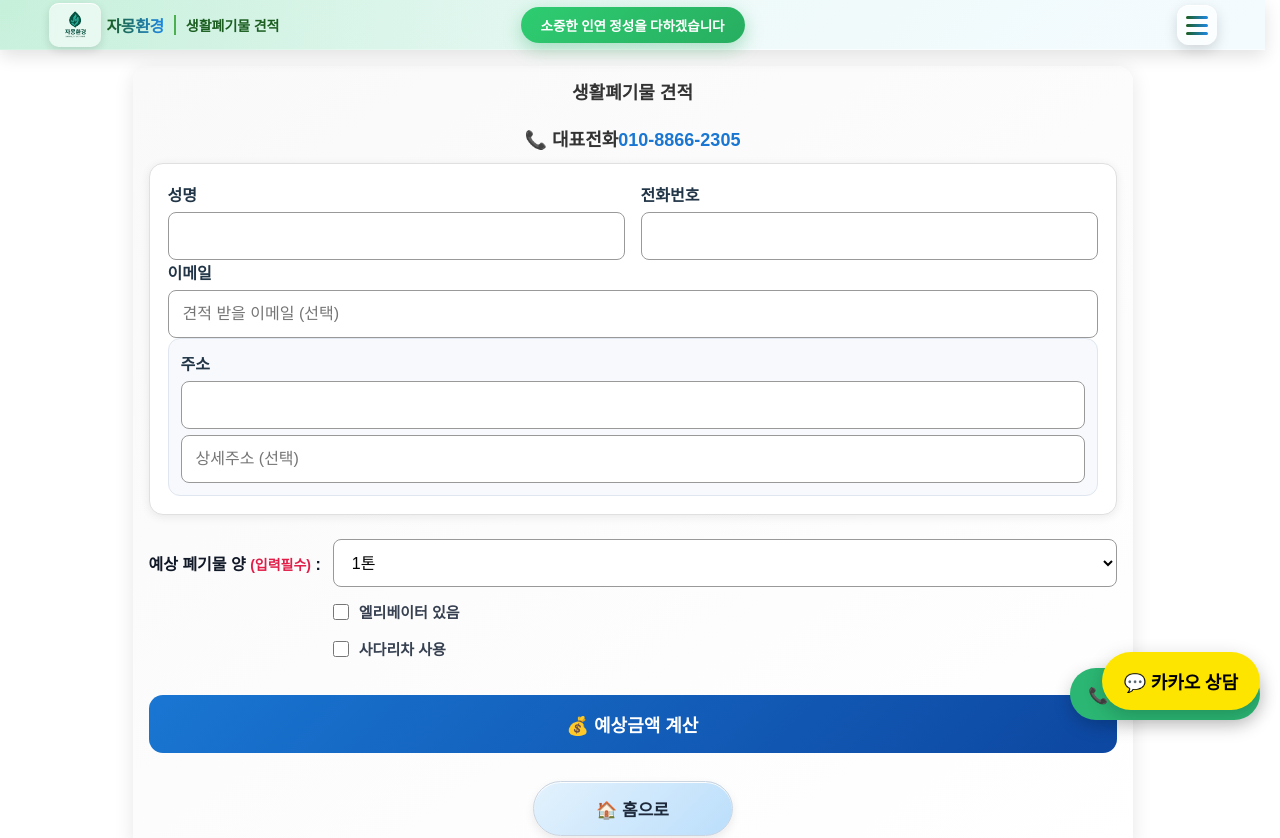
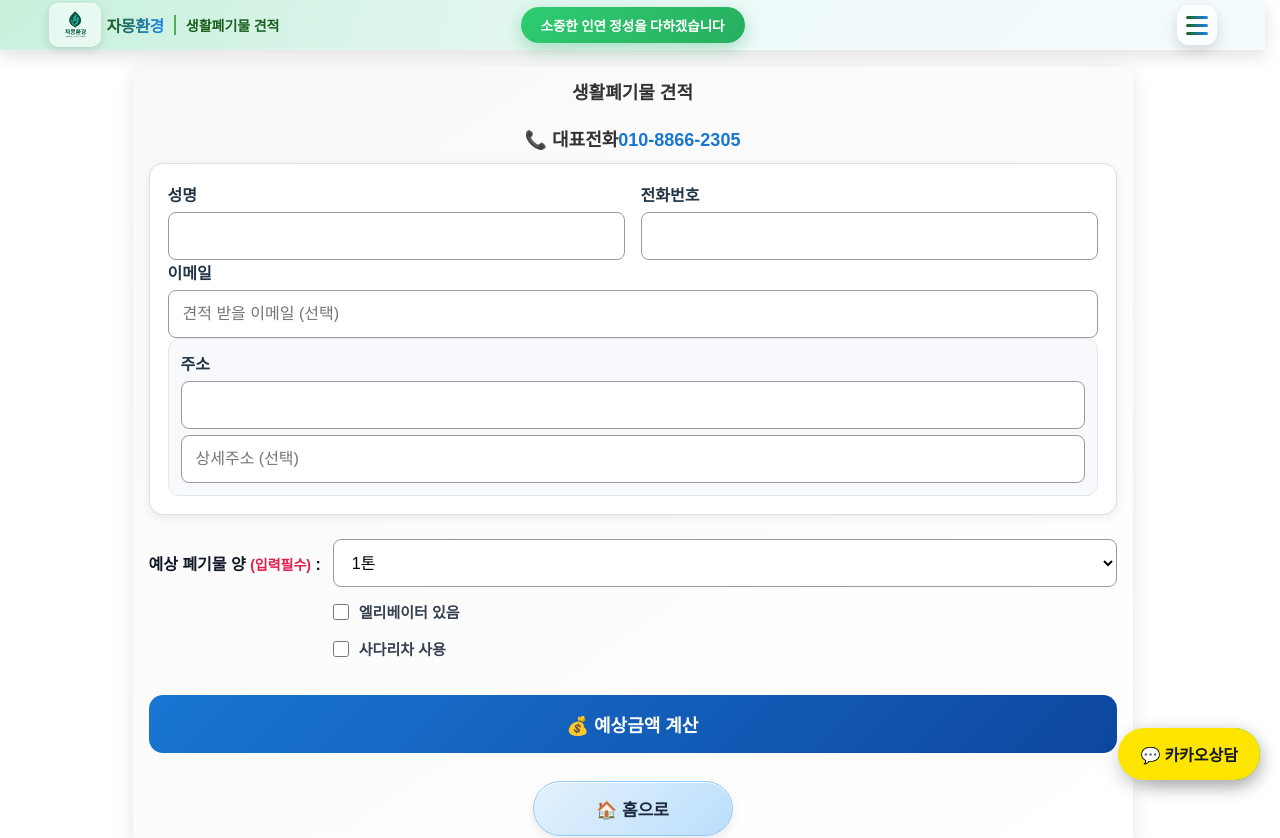
Before and after one commit to hwang-jy/jamong-environment, a React (Vite) app in the folder client/: page /resultA in a window 1280 px wide. Shown: the top 838 px of the page. Built offline with nearby package versions, Linux system fonts and the light colour scheme.

Commit message:
상담버튼 수정

```diff
--- a/client/src/pages/ResultCommon.css
+++ b/client/src/pages/ResultCommon.css
@@ -212,24 +212,56 @@ input[readonly] {
 }
 
 /* =========================
-   고정 전화 CTA
+고정 상담 버튼
 ========================= */
-.call-cta {
+.floating-consult {
   position: fixed;
+  right: 20px;
   bottom: 20px;
-  right: 20px;
-  background: #2bb673;
-  color: white;
-  padding: 14px 18px;
-  border-radius: 30px;
-  font-weight: bold;
-  text-decoration: none;
-  box-shadow: 0 6px 18px rgba(0,0,0,0.2);
+
+  display: flex;
+  flex-direction: column;
+  gap: 12px;
+
+  z-index: 9999;
 }
 
-.call-cta:hover {
-  background: #239a5d;
-  transform: scale(1.05);
+.call-btn {
+  background: #22c55e;
+  color: white;
+
+  padding: 14px 22px;
+  border-radius: 999px;
+
+  font-weight: 700;
+  text-decoration: none;
+
+  box-shadow: 0 6px 18px rgba(0,0,0,0.2);
+
+  transition: 0.2s;
+}
+
+.call-btn:hover {
+  transform: translateY(-2px);
+}
+
+.kakao-btn {
+  background: #FEE500;
+  color: #111827;
+
+  padding: 14px 22px;
+  border-radius: 999px;
+
+  font-weight: 700;
+  text-decoration: none;
+
+  box-shadow: 0 6px 18px rgba(0,0,0,0.2);
+
+  transition: 0.2s;
+}
+
+.kakao-btn:hover {
+  transform: translateY(-2px);
 }
 /* =========================
    홈으로 버튼 (마무리 CTA)
@@ -252,11 +284,10 @@ input[readonly] {
   font-weight: 700;
   color: #1e293b;
 
-  border-color: #90caf9;
   background: linear-gradient(135deg, #e3f2fd, #bbdefb);
 
   border-radius: 999px;
-  border: 1px solid #cbd5e1;
+  border: 1px solid #90caf9;
 
   text-decoration: none;
 
@@ -286,29 +317,14 @@ input[readonly] {
     0 3px 6px rgba(0, 0, 0, 0.15);
 }
 
-.kakao-cta {
-  position: fixed;
-  right: 20px;
-  bottom: 90px;
-  padding: 16px 22px;
-  border-radius: 999px;
-  background: #FEE500;
-  color: #000;
-  font-size: 18px;
-  font-weight: 900;
-  text-decoration: none;
-  z-index: 9999;
-  box-shadow: 0 6px 20px rgba(0,0,0,0.2);
-}
-
-.kakao-cta:hover {
-  transform: scale(1.05);
-}
-
 /* ===============================
    모바일 반응형 (요구사항)
 ================================ */
 @media (max-width: 640px) {
+    .floating-consult {
+    right: 12px;
+    bottom: 80px;
+  }
   .form-row {
     flex-direction: column;
     gap: 12px;
@@ -341,4 +357,5 @@ input[readonly] {
     max-width: 320px;
     font-size: 18px;
   }
+
 }
--- a/client/src/pages/ResultCommon.jsx
+++ b/client/src/pages/ResultCommon.jsx
@@ -336,23 +336,24 @@ function ResultCommon({
       )}
 
       {/* 전화 버튼 */}
+      <div className="floating-consult">
         <a
           href="tel:01088662305"
-        onClick={() => console.log("전화 연결")}
-        className="call-cta"
+          className="call-btn"
         >
-        📞 전화 상담 바로 연결
+          📞 전화상담
         </a>
 
-      {/* 카카오 버튼 */}
         <a
           href="https://open.kakao.com/o/gM7rznxi"
           target="_blank"
           rel="noopener noreferrer"
-        className="kakao-cta"
+          className="kakao-btn"
         >
-        💬 카카오 상담
+          💬 카카오상담
         </a>
+
+      </div>
 
        <div
           id="postcodeWrap"
```
Also changed, not shown: 5 other files (tests, documents, lock files or other folders). Lines whose indentation alone changed are shown as unchanged.
